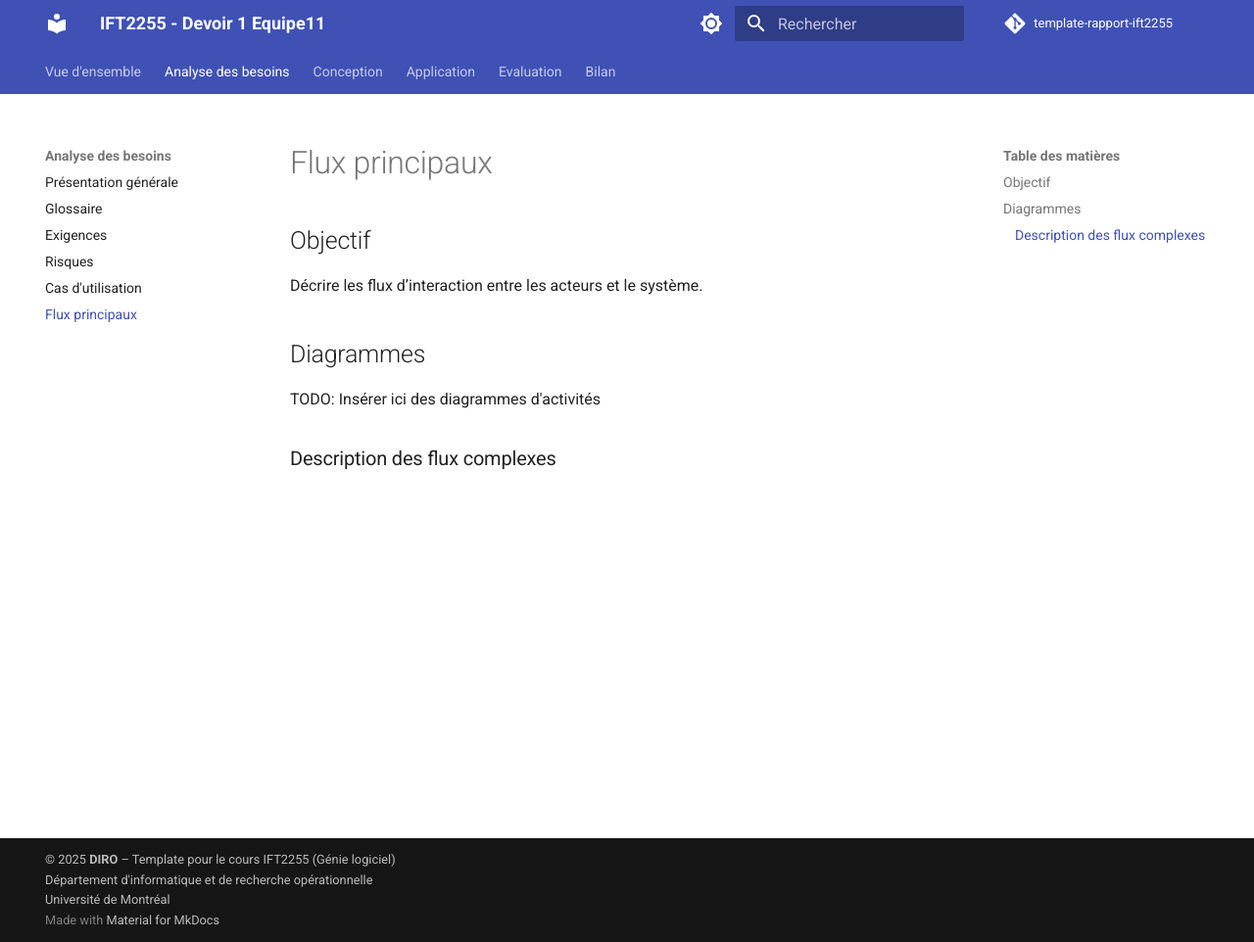
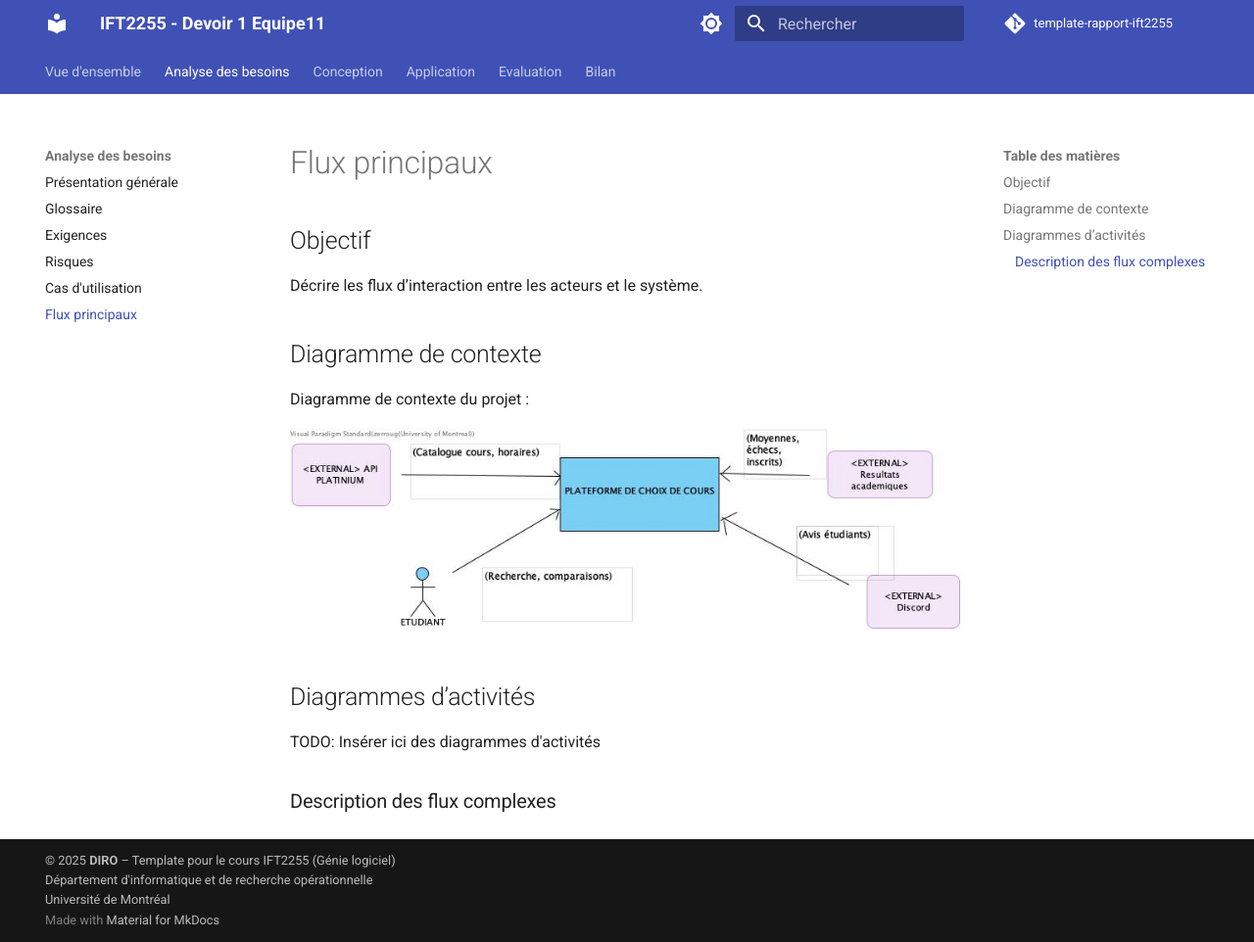
Before and after one commit to alaealoui12/IFT2255-Devoir1, an MkDocs documentation site: the page built from docs/besoins/flux-principaux.md, in a window 1280 px wide and 962 px high. Shown: the whole window at 98% size. Built offline with MkDocs 1.6.1 and Material for MkDocs 9.7.7, drawn with Linux system fonts in a browser that asks for light colours; comment, search, counter and statistics services are not loaded.

Commit message:
diagramme de contexte et version 1 du glossaire

```diff
--- a/docs/besoins/flux-principaux.md
+++ b/docs/besoins/flux-principaux.md
@@ -8,7 +8,13 @@ title: Analyse des besoins - Flux principaux
 
 Décrire les flux d’interaction entre les acteurs et le système.
 
-## Diagrammes
+## Diagramme de contexte
+
+Diagramme de contexte du projet :
+
+![Diagramme de contexte](diagrammes/diagramme-contexte.jpg)
+
+## Diagrammes d’activités
 
 TODO: Insérer ici des diagrammes d'activités
 
```
Also changed, not shown: docs/besoins/diagrammes/diagramme-contexte.jpg (added).
